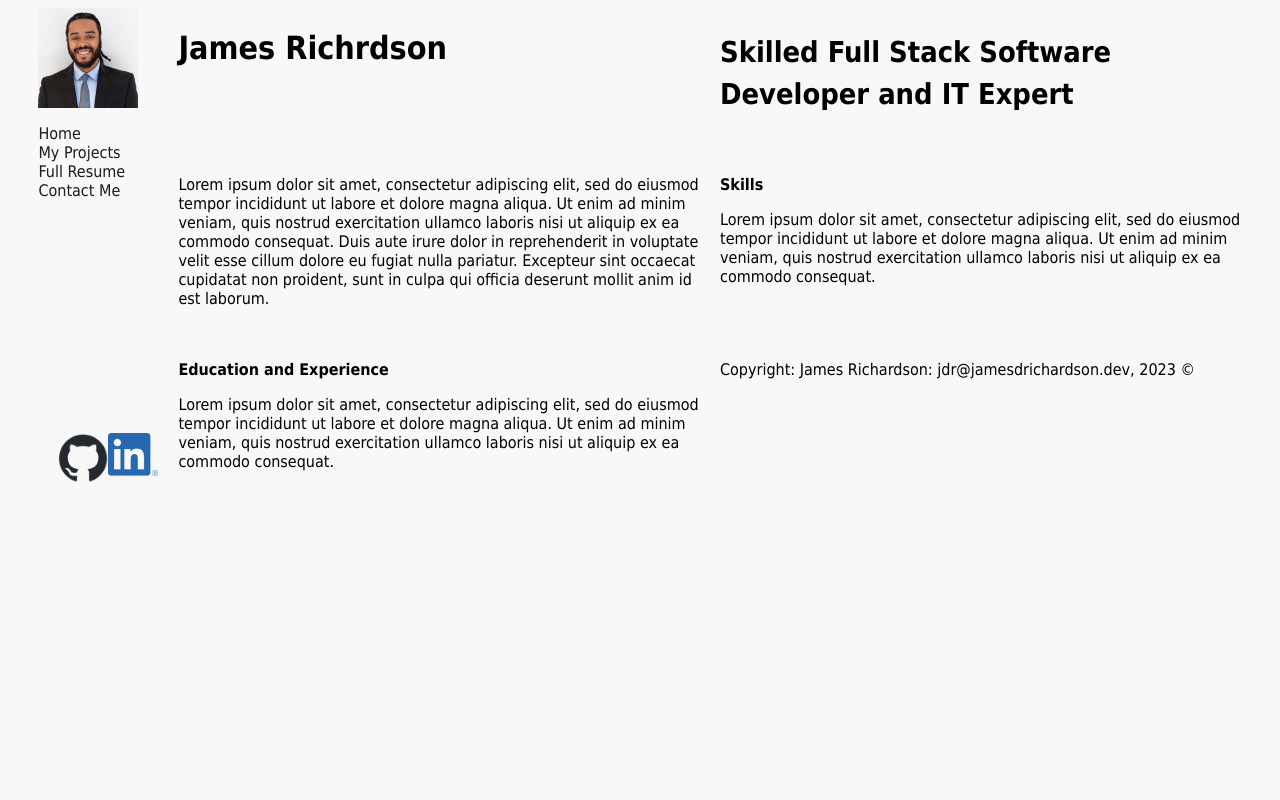
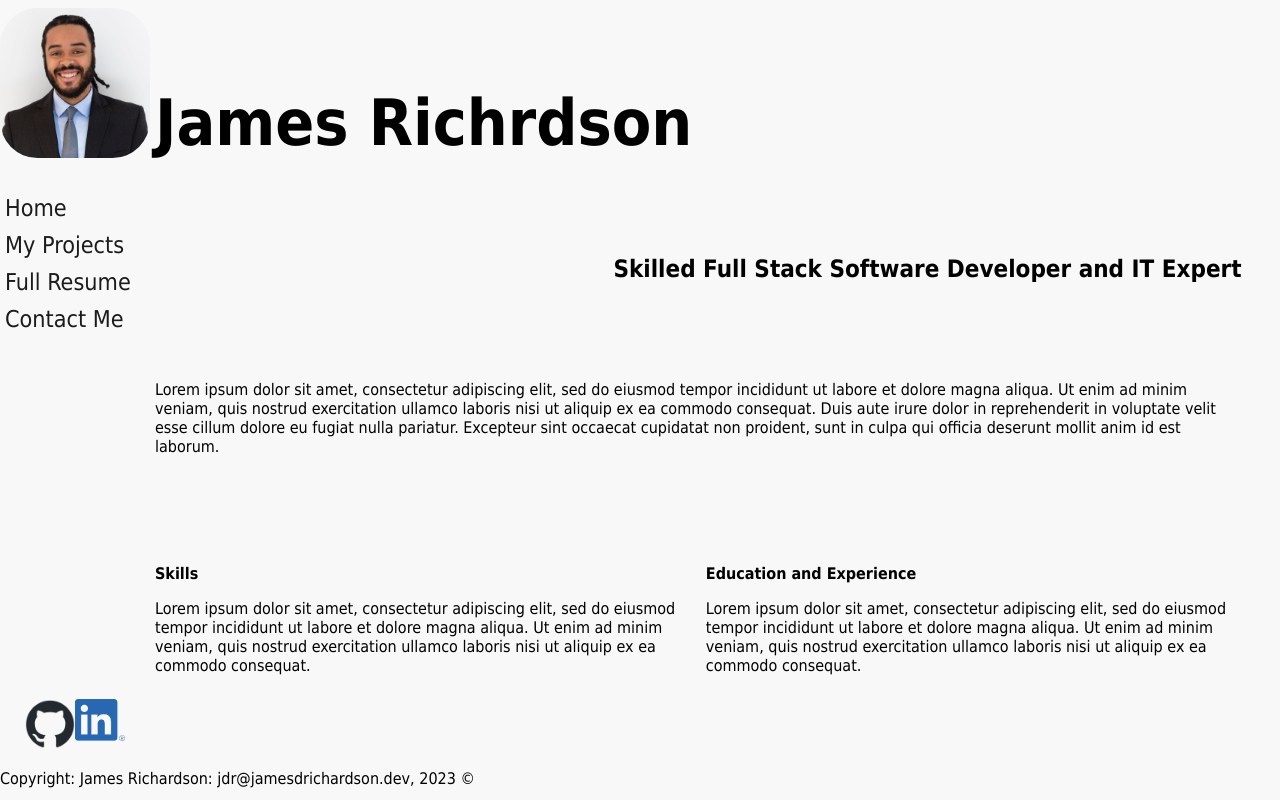
Before and after one commit to jamesdrichardson/PortfolioWebsite, a plain HTML site: page index.html in a window 1280 px wide. Drawn offline with Linux system fonts and the light colour scheme.

Commit message:
completed more styling on home page. working on resume age and form next. will apply colors when i chose them

```diff
--- a/css/styles.css
+++ b/css/styles.css
@@ -8,14 +8,15 @@ html {
 }
 
 body {
-    margin-left: 3%;
+    margin-left: 0%;
     margin-right: 3%;
     background-color: rgba(192, 192, 192, 0.1);
+    height: 98vh;
 }
 
 #main_flex {
     display: flex;
-
+    height: 95%;
 }
 
 #right_panel_grid {
@@ -24,12 +25,13 @@ body {
     grid-template-columns: 1fr 1fr;
     grid-template-areas:
     "name name"
-    "* desc"
+    "desc desc"
     "bio bio"
     "skills edu"
     ;
-    gap: 20px 20px;
-
+    gap: 15px;
+    align-items: center;
+    align-content: space-evenly;
 }
 
 h1 {
@@ -47,12 +49,13 @@ h3 {
 
 #left_panel {
     display: flex;
-    flex-basis: 35%;
     flex-direction: column;
+    padding-right: 5px;
 }
 
 #findme {
     display: flex;
+    justify-content: center;
 }
 
 #social_icons {
@@ -85,7 +88,9 @@ nav {
 }
 
 #headshot {
-    width: 100px;
+    width: 150px;
+    align-self: center;
+    border-radius: 25%;
 }
 
 nav a,
@@ -106,3 +111,50 @@ nav a:hover {
 .social-icons li a:hover .fab {
   color: #F2CC65
 }
+
+#name {
+    grid-area: name;
+    font-size: 4em;
+    margin-top: 0%;
+    margin-bottom: 0%;
+}
+
+#desc {
+    grid-area: desc;
+    margin-top: 0%;
+    margin-bottom: 0%;
+    text-align: end;
+    font-size: 1.5em;
+}
+
+#bio {
+    grid-area: bio;
+}
+
+#skills {
+    grid-area: skills;
+}
+
+#education {
+    grid-area: edu;
+}
+
+#navbar > li {
+    padding: 5px;
+    font-size: 1.45em;
+}
+
+#navbar > li:first-child {
+    padding-top: 20px;
+}
+
+#bio > p , #skills > p , #education > p {
+    margin-top: 0%;
+    margin-bottom: 0%;
+}
+
+#right_panel_resume {
+    height: 100%;
+    width: 100%;
+
+}
--- a/fullresume.html
+++ b/fullresume.html
@@ -1,12 +1,39 @@
 <!DOCTYPE html>
 <html lang="en">
+
 <head>
     <meta charset="UTF-8">
     <meta http-equiv="X-UA-Compatible" content="IE=edge">
     <meta name="viewport" content="width=device-width, initial-scale=1.0">
-    <title>Document</title>
+    <link rel="stylesheet" href="css/styles.css">
+    <title>James Richardson: Software Engineer and IT Expert</title>
 </head>
+
 <body>
+    <section id=main_flex>
+        <section id="left_panel">
+            <img src="img/Headshot.jpeg" alt="James Richardson Headshot" id="headshot" />
+            <nav id="websitenav">
+                <ul id="navbar">
+                    <li><a href="index.html">Home</a></li>
+                    <li><a href="projects.html">My Projects</a></li>
+                    <li><a href="fullresume.html">Full Resume</a></li>
+                    <li><a href="contact.html">Contact Me</a></li>
+                </ul>
+            </nav>
+            <div id="findme">
+                <ul id="social_icons">
+                    <li><a href="https://www.github.com/jamesdrichardson"><img class="logo"
+                                src="img/github-mark.png"></a></li>
+                    <li><a href="https://www.linkedin.com/in/james-richardson-professional/"><img class="logo"
+                                src="img/LI-In-Bug.png"></a></li>
+                </ul>
+            </div>
+        </section>
+        <main id="right_panel_resume">
+            <embed src="img/James Richardson Resume.pdf" type="application/pdf" width="100%" height="100%" zoom="100%" toolbar = "0" statusbar = "0" navpanes = "0" />
+        </main>
+    </section>
+</body>
 
-</body>
 </html>
--- a/index.html
+++ b/index.html
@@ -7,11 +7,13 @@
     <title>James Richardson: Software Engineer and IT Expert</title>
     <link rel="stylesheet" href="css/styles.css">
 </head>
-<body id = main_flex>
+
+<body>
+    <section id=main_flex>
         <section id="left_panel">
-        <img src="img/Headshot.jpeg" alt="James Richardson Headshot" id = "headshot"/>
+            <img src="img/Headshot.jpeg" alt="James Richardson Headshot" id="headshot" />
             <nav id="websitenav">
-            <ul id = "navbar">
+                <ul id="navbar">
                     <li><a href="index.html">Home</a></li>
                     <li><a href="projects.html">My Projects</a></li>
                     <li><a href="fullresume.html">Full Resume</a></li>
@@ -19,41 +21,53 @@
                 </ul>
             </nav>
             <div id="findme">
-            <ul id = "social_icons">
-                <li><a href="https://www.github.com/jamesdrichardson"><img class = "logo" src="img/github-mark.png"></a></li>
-                <li><a href="https://www.linkedin.com/in/james-richardson-professional/"><img class = "logo" src="img/LI-In-Bug.png"></a></li>
+                <ul id="social_icons">
+                    <li><a href="https://www.github.com/jamesdrichardson"><img class="logo"
+                                src="img/github-mark.png"></a></li>
+                    <li><a href="https://www.linkedin.com/in/james-richardson-professional/"><img class="logo"
+                                src="img/LI-In-Bug.png"></a></li>
                 </ul>
             </div>
         </section>
-    <main id = "right_panel_grid">
-        <h1>James Richrdson</h1>
-        <h2>Skilled Full Stack Software Developer and IT Expert</h2>
-        <div id = "bio">
+        <main id="right_panel_grid">
+            <h1 id = "name">James Richrdson</h1>
+            <h2 id = "desc">Skilled Full Stack Software Developer and IT Expert</h2>
+            <div id="bio">
                 <p>
-                Lorem ipsum dolor sit amet, consectetur adipiscing elit, sed do eiusmod tempor incididunt ut labore et dolore magna aliqua. Ut enim ad minim veniam,
-                quis nostrud exercitation ullamco laboris nisi ut aliquip ex ea commodo consequat. Duis aute irure dolor in reprehenderit in voluptate velit esse cillum
-                dolore eu fugiat nulla pariatur. Excepteur sint occaecat cupidatat non proident, sunt in culpa qui officia deserunt mollit anim id est laborum.
+                    Lorem ipsum dolor sit amet, consectetur adipiscing elit, sed do eiusmod tempor incididunt ut labore
+                    et dolore magna aliqua. Ut enim ad minim veniam,
+                    quis nostrud exercitation ullamco laboris nisi ut aliquip ex ea commodo consequat. Duis aute irure
+                    dolor in reprehenderit in voluptate velit esse cillum
+                    dolore eu fugiat nulla pariatur. Excepteur sint occaecat cupidatat non proident, sunt in culpa qui
+                    officia deserunt mollit anim id est laborum.
                 </p>
             </div>
-        <div id = "skills">
+            <div id="skills">
                 <h3>Skills</h3>
                 <p>
-                Lorem ipsum dolor sit amet, consectetur adipiscing elit, sed do eiusmod tempor incididunt ut labore et dolore
-                magna aliqua. Ut enim ad minim veniam, quis nostrud exercitation ullamco laboris nisi ut aliquip ex ea commodo
+                    Lorem ipsum dolor sit amet, consectetur adipiscing elit, sed do eiusmod tempor incididunt ut labore
+                    et dolore
+                    magna aliqua. Ut enim ad minim veniam, quis nostrud exercitation ullamco laboris nisi ut aliquip ex
+                    ea commodo
                     consequat.
                 </p>
             </div>
-        <div id = "education">
+            <div id="education">
                 <h3>Education and Experience</h3>
                 <p>
-                Lorem ipsum dolor sit amet, consectetur adipiscing elit, sed do eiusmod tempor incididunt ut labore et dolore
-                magna aliqua. Ut enim ad minim veniam, quis nostrud exercitation ullamco laboris nisi ut aliquip ex ea commodo
+                    Lorem ipsum dolor sit amet, consectetur adipiscing elit, sed do eiusmod tempor incididunt ut labore
+                    et dolore
+                    magna aliqua. Ut enim ad minim veniam, quis nostrud exercitation ullamco laboris nisi ut aliquip ex
+                    ea commodo
                     consequat.
                 </p>
             </div>
+        </main>
+    </section>
     <footer>
         <p>Copyright: James Richardson: jdr@jamesdrichardson.dev, 2023 &copy;</p>
     </footer>
-    </main>
 </body>
+
+
 </html>
```
Also changed, not shown: 1 other file. Lines whose indentation alone changed are shown as unchanged.
